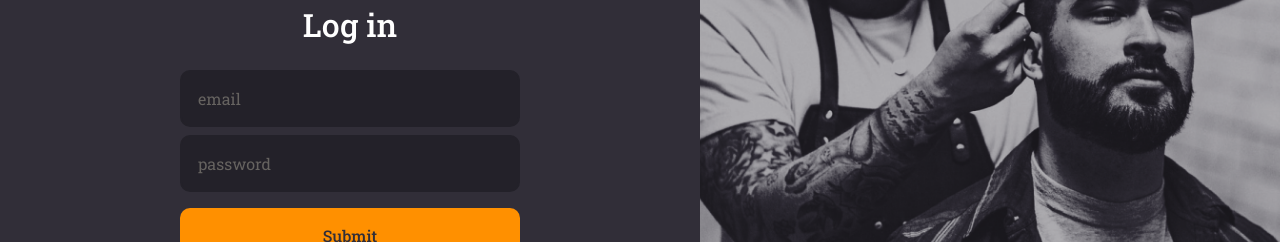
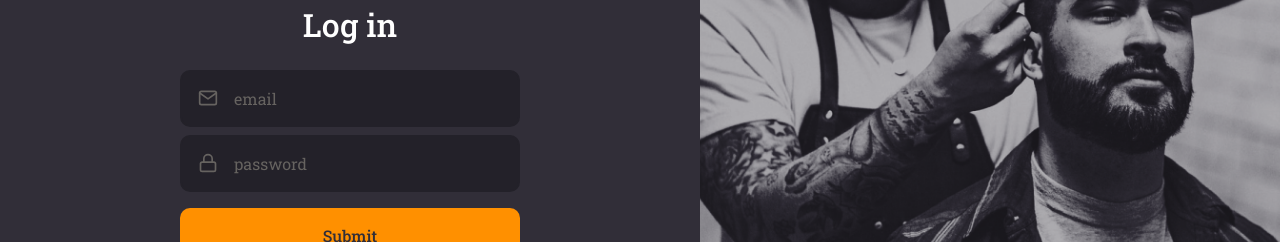
Before and after one commit to lucasengel/gobarber-web, a React (Create React App) app: page / in a window 1280 px wide. Shown: the part 289-531 px from the top of the page. Built offline with nearby package versions, Linux system fonts and the light colour scheme.

Commit message:
Input and Button components

```diff
--- /dev/null
+++ b/src/components/Button/index.tsx
@@ -0,0 +1,10 @@
+import React, { ButtonHTMLAttributes } from 'react';
+import { StyledButton } from './styles';
+
+type ButtonProps = ButtonHTMLAttributes<HTMLButtonElement>;
+
+const Button: React.FC<ButtonProps> = props => (
+  <StyledButton {...props}>{props.children}</StyledButton>
+);
+
+export default Button;
--- /dev/null
+++ b/src/components/Button/styles.ts
@@ -0,0 +1,20 @@
+import styled from 'styled-components';
+import { shade } from 'polished';
+
+export const StyledButton = styled.button`
+  background: #ff9000;
+  height: 56px;
+  border-radius: 10px;
+  border: 0;
+  padding: 0 16px;
+  color: #312e38;
+  width: 100%;
+  font-weight: 500;
+  margin-top: 16px;
+  transition: background-color 250ms ease-in-out;
+
+  &:hover {
+    background: ${shade(0.2, '#ff9000')};
+  }
+}
+`;
--- /dev/null
+++ b/src/components/Input/index.tsx
@@ -0,0 +1,17 @@
+import { StyledInput } from './styles';
+import React, { InputHTMLAttributes } from 'react';
+import { IconBaseProps } from 'react-icons';
+
+interface InputProps extends InputHTMLAttributes<HTMLInputElement> {
+  name: string;
+  icon: React.ComponentType<IconBaseProps>;
+}
+
+const Input: React.FC<InputProps> = ({ icon: Icon, ...rest }) => (
+  <StyledInput>
+    {Icon && <Icon size="20" />}
+    <input {...rest} />
+  </StyledInput>
+);
+
+export default Input;
--- /dev/null
+++ b/src/components/Input/styles.ts
@@ -0,0 +1,31 @@
+import styled from 'styled-components';
+
+export const StyledInput = styled.div`
+  align-items: center;
+  background: #232129;
+  border-radius: 10px;
+  border: 2px solid #232129;
+  display: flex;
+  padding: 16px;
+  width: 100%;
+
+  & + & {
+    margin-top: 8px;
+  }
+
+  svg {
+    color: #666360;
+    margin-right: 16px;
+  }
+
+  input {
+    background: transparent;
+    border: 0;
+    color: #f4ede8;
+    flex: 1;
+
+    &::placeholder {
+      color: #666360;
+    }
+  }
+`;
--- a/src/pages/SignIn/index.tsx
+++ b/src/pages/SignIn/index.tsx
@@ -1,8 +1,10 @@
 import React from 'react';
 import { Container, Content, Background } from './styles';
-import { FiLogIn } from 'react-icons/fi';
+import { FiMail, FiLock, FiLogIn } from 'react-icons/fi';
 
 import logoImg from '../../assets/logo.svg';
+import Input from '../../components/Input';
+import Button from '../../components/Button';
 
 const SignIn: React.FC = () => {
   return (
@@ -11,9 +13,14 @@
         <img src={logoImg} alt="GoBarber" />
         <form>
           <h1>Log in</h1>
-          <input type="email" placeholder="email" />
-          <input type="password" placeholder="password" />
-          <button type="submit">Submit</button>
+          <Input name="email" type="email" placeholder="email" icon={FiMail} />
+          <Input
+            name="password"
+            type="password"
+            placeholder="password"
+            icon={FiLock}
+          />
+          <Button type="submit">Submit</Button>
           <a href="forgot">Forgot my password</a>
         </form>
         <a href="new">
--- a/src/pages/SignIn/styles.ts
+++ b/src/pages/SignIn/styles.ts
@@ -23,40 +23,6 @@
 
     h1 {
       margin-bottom: 24px;
-    }
-
-    input {
-      background: #232129;
-      border-radius: 10px;
-      border: 2px solid #232129;
-      color: #f4ede8;
-      padding: 16px;
-      width: 100%;
-
-      &::placeholder {
-        color: #666360;
-      }
-
-      & + input {
-        margin-top: 8px;
-      }
-    }
-
-    button {
-      background: #ff9000;
-      height: 56px;
-      border-radius: 10px;
-      border: 0;
-      padding: 0 16px;
-      color: #312e38;
-      width: 100%;
-      font-weight: 500;
-      margin-top: 16px;
-      transition: background-color 250ms ease-in-out;
-
-      &:hover {
-        background: ${shade(0.2, '#ff9000')};
-      }
     }
 
     a {
```
